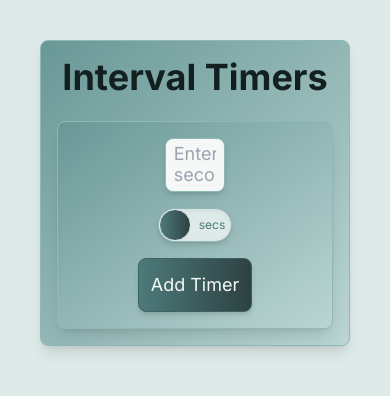
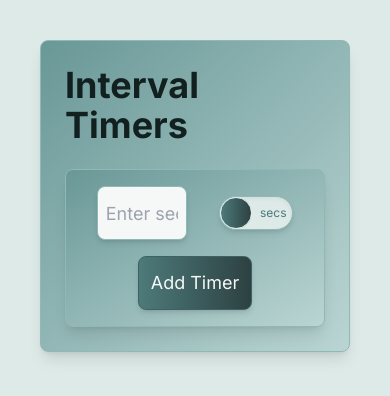
Before and after one commit to ColdWeatherBoyy/pt-timer, a Next.js app: page / in a window 390 px wide. Shown: the top 396 px of the page. Built offline with nearby package versions, Linux system fonts and the light colour scheme.

Commit message:
top card responsive

```diff
--- a/app/components/Input.tsx
+++ b/app/components/Input.tsx
@@ -9,7 +9,7 @@ interface InputProps {
 const Input: React.FC<InputProps> = ({ placeholder, value, onChange }) => {
 	return (
 		<input
-			className="w-1/4 text-center text-3xl bg-jade-50 border border-jade-300 rounded-lg shadow-md p-2 placeholder:text-lg placeholder:text-wrap placeholder:-translate-y-4 focus-visible:shadow-lg focus-visible:outline-none focus-visible:ring-2 focus-visible:ring-jade-100 transition duration-200 ease-in-out"
+			className="w-2/5 md:w-1/4 text-center text-3xl bg-jade-50 border border-jade-300 rounded-lg shadow-md p-2 placeholder:text-lg placeholder:-translate-y-1 focus-visible:shadow-lg focus-visible:outline-none focus-visible:ring-2 focus-visible:ring-jade-100 transition duration-200 ease-in-out"
 			type="string"
 			placeholder={placeholder}
 			value={value}
--- a/app/sections/AddTimers.tsx
+++ b/app/sections/AddTimers.tsx
@@ -35,8 +35,9 @@ const AddTimers: React.FC<AddTimerProps> = ({
 			className={`p-4 gap-4 w-1/2 ${activeTimer ? "opacity-65 pointer-events-none" : ""}`}
 			column
 		>
+			<div className="flex justify-center gap-8 lg:gap-20">
 				<Input
-				placeholder={`Enter ${unit === Unit.minutes ? "minutes" : "seconds"}`}
+					placeholder={`Enter ${unit}`}
 					value={newTimer}
 					onChange={(event) => setNewTimer(event.target.value)}
 				/>
@@ -47,6 +48,7 @@ const AddTimers: React.FC<AddTimerProps> = ({
 					optionOne={Unit.minutes}
 					optionTwo={Unit.seconds}
 				/>
+			</div>
 			<Button
 				buttonColor={unit === Unit.minutes ? ThemeColor.horizon : ThemeColor.jade}
 				onClick={() => addNewTimer(newTimer, timers, setTimers, setNewTimer, unit)}
--- a/app/sections/TopCard.tsx
+++ b/app/sections/TopCard.tsx
@@ -21,7 +21,7 @@ const TopCard: React.FC<TopCardProps> = ({ timers, setTimers, activeTimer }) =>
 		<Card
 			cardColor={ThemeColor.jade}
 			cardShade={ThemeShade.medium}
-			className="min-h-64 mb-6 w-2/3"
+			className="min-h-64 mb-6 w-3/5 p-6"
 			column
 		>
 			<div className="text-4xl font-bold mb-6">Interval Timers</div>
```
Lines whose indentation alone changed are shown as unchanged.
